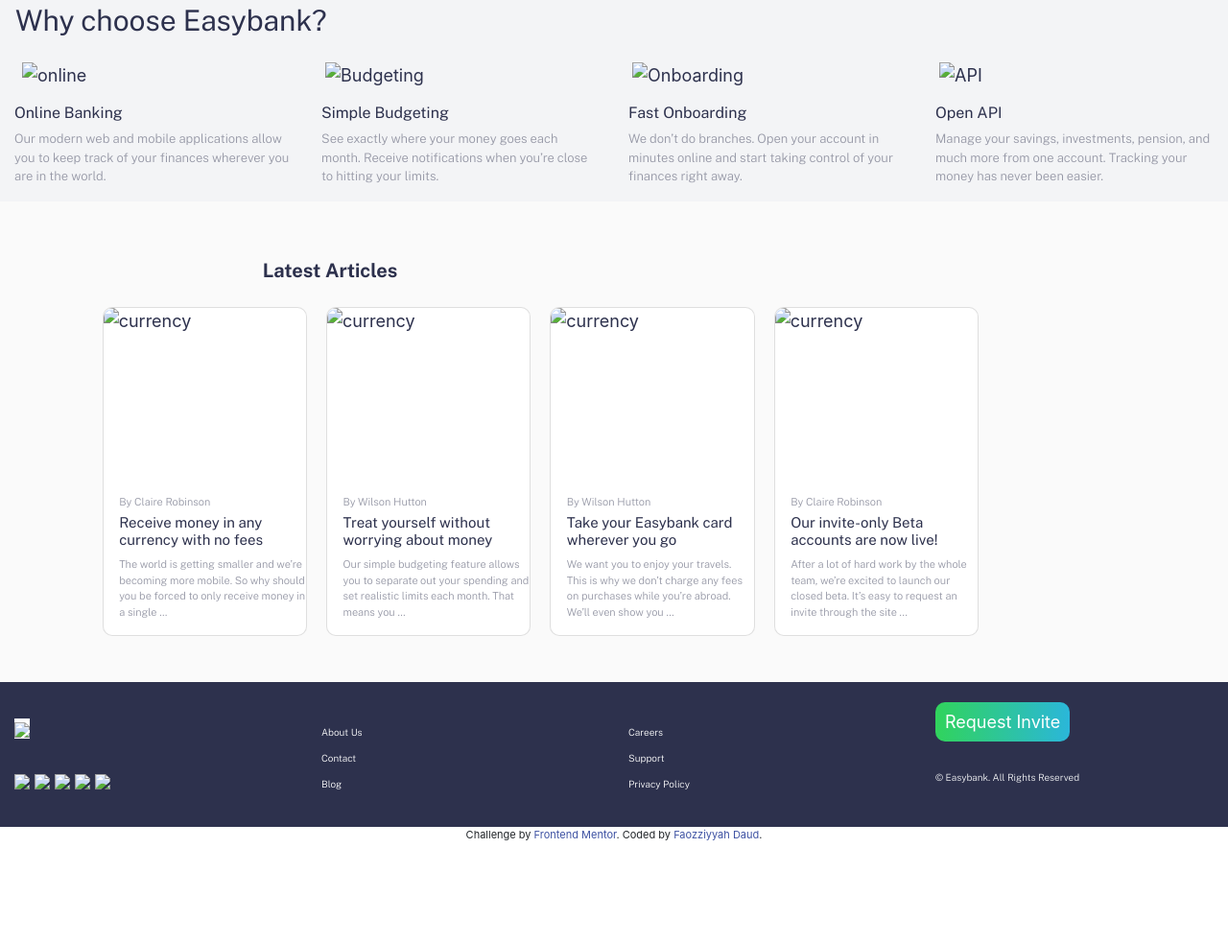
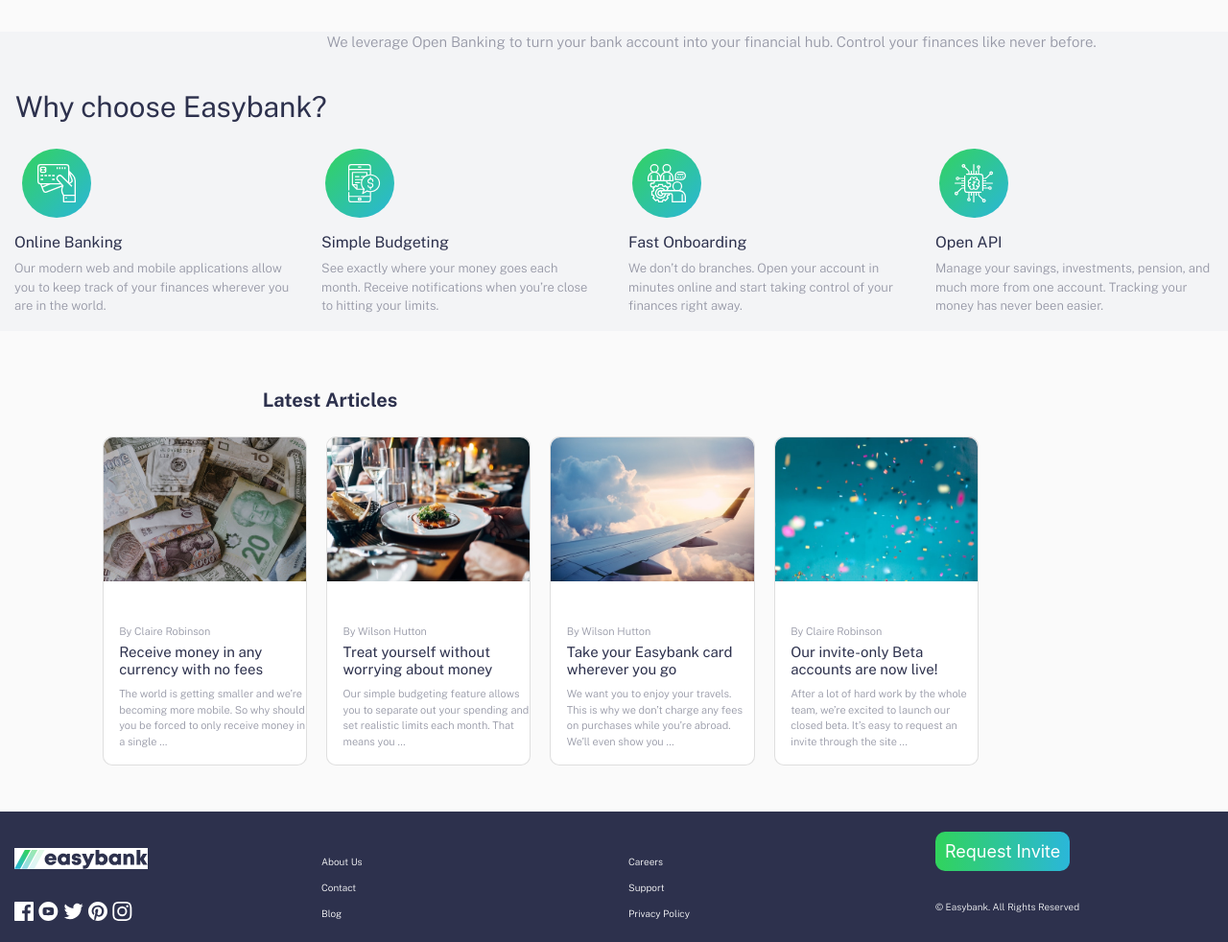
Before and after one commit to faozziyyah/bank-landing-page, a plain HTML site: page index.html in a window 1280 px wide. Shown: the part 371-1353 px from the top of the page at 96% size. Before the commit the page ends 1250 px from the top, so only its background shows below. Drawn offline with nearby package versions, Linux system fonts and the light colour scheme; files whose address does not match are found by name.

Commit message:
Update index.html

```diff
--- a/index.html
+++ b/index.html
@@ -7,7 +7,7 @@
     <!--Bootstrap css-->
     <link rel="stylesheet" href="bootstrap.min.css">
     <link rel="stylesheet" href="main.css">
-  <link rel="icon" type="image/png" sizes="32x32" href="./images/favicon-32x32.png">
+  <link rel="icon" type="image/png" sizes="32x32" href="favicon-32x32.png">
   <link rel="preconnect" href="https://fonts.gstatic.com">
 <link href="https://fonts.googleapis.com/css2?family=Public+Sans:wght@300;400;700&display=swap" rel="stylesheet">
 
@@ -25,7 +25,7 @@
       <!--Bootstrap Navbar-->
   <nav class="navbar navbar-dark navbar-expand-sm fixed-top">
     <div class="container-fluid navbar-header">
-      <a class="navbar-brand mr-auto" id="brand" href="#"><img src="images/logo.svg"></a>
+      <a class="navbar-brand mr-auto" id="brand" href="#"><img src="logo.svg"></a>
       <div class="collapse navbar-collapse" id="Navbar">
       <ul class="navbar-nav mr-auto">
       <li class="nav-item text-center"><a class="nav-link" id="nav" href="#">Home</a></li>
@@ -39,7 +39,7 @@
       </div>
        <a class="d-none d-sm-block" href="#" id="link">Request Invite</a>
        <button class="navbar-toggler" type="button" data-toggle="collapse" data-target="#Navbar">
-        <span><img src="images/icon-hamburger.svg"></span>
+        <span><img src="icon-hamburger.svg"></span>
       </button>
     </div>
 
@@ -49,7 +49,7 @@
 
    <div class="row" id="row">
      <div class="col-12 col-sm-6 image col-sm-push-6">
-       <img src="images/image-mockups.png" alt="image-mockups" class="image-responsive" width="300" height="300">
+       <img src="image-mockups.png" alt="image-mockups" class="image-responsive" width="300" height="300">
      </div>
      <div class="col-12 col-sm-6 next col-sm-pull-6">
        <h2 id="next">Next generation digital banking</h2>
@@ -68,26 +68,26 @@
   </p>
 
      <div class="col-12 col-sm-3">
-       <img src="images/icon-online.svg" class="image-responsive img ml-sm-2" id="img" alt="online">
+       <img src="icon-online.svg" class="image-responsive img ml-sm-2" id="img" alt="online">
        <h6 class="text-sm-left text-center" id="second">Online Banking</h6>
        <p class="second text-sm-left text-center">Our modern web and mobile applications allow you to keep track of your finances
   wherever you are in the world.</p>
      </div>
      <div class="col-12 col-sm-3">
-       <img src="images/icon-budgeting.svg" class="image-responsive ml-sm-1" id="img"  alt="Budgeting">
+       <img src="icon-budgeting.svg" class="image-responsive ml-sm-1" id="img"  alt="Budgeting">
        <h6 class="text-sm-left text-center" id="second">Simple Budgeting</h6>
        <p class="second text-sm-left text-center">See exactly where your money goes each month. Receive notifications when you’re
   close to hitting your limits.</p>
      </div>
      <div class="col-12 col-sm-3">
-       <img src="images/icon-onboarding.svg" class="image-responsive ml-sm-1" id="img" alt="Onboarding">
+       <img src="icon-onboarding.svg" class="image-responsive ml-sm-1" id="img" alt="Onboarding">
        <h6 class="text-sm-left text-center" id="second">Fast Onboarding</h6>
        <p class="second text-sm-left text-center">We don’t do branches. Open your account in minutes online and start taking control
   of your finances right away.
 </p>
      </div>
      <div class="col-12 col-sm-3">
-       <img src="images/icon-api.svg" class="image-responsive ml-sm-1" id="img" alt="API">
+       <img src="icon-api.svg" class="image-responsive ml-sm-1" id="img" alt="API">
        <h6 class="text-sm-left text-center" id="second">Open API</h6>
        <p class="second text-sm-left text-center">Manage your savings, investments, pension, and much more from one account. Tracking
   your money has never been easier.</p>
@@ -103,26 +103,26 @@
 
    <div class="row main">
      <div class="col-10 col-sm-2 offset-sm-1 card mb-5">
-  <img src="images/image-currency.jpg" alt="currency" class="image-responsive" height="150">
+  <img src="image-currency.jpg" alt="currency" class="image-responsive" height="150">
         <p class="p">By Claire Robinson</p>
         <h6>Receive money in any currency with no fees</h6>
  <p>The world is getting smaller and we’re becoming more mobile. So why should you be  forced to only receive money in a single …</p>
      </div>
      <div class="col-10 col-sm-2 card mb-5" id="card">
-  <img src="images/image-restaurant.jpg" alt="currency" class="image-responsive" height="150">
+  <img src="image-restaurant.jpg" alt="currency" class="image-responsive" height="150">
     <p class="p">By Wilson Hutton</p>
         <h6>Treat yourself without worrying about money</h6>
  <p>Our simple budgeting feature allows you to separate out your spending and set realistic limits each month. That means you …</p>
      </div>
      <div class="col-10 col-sm-2 card mb-5" id="card">
-   <img src="images/image-plane.jpg" alt="currency" class="image-responsive" height="150">
+   <img src="image-plane.jpg" alt="currency" class="image-responsive" height="150">
     <p class="p">By Wilson Hutton</p>
         <h6>Take your Easybank card wherever you go</h6>
   <p>We want you to enjoy your travels. This is why we don’t charge any fees on purchases
   while you’re abroad. We’ll even show you …</p>
      </div>
      <div class="col-10 col-sm-2 card mb-5" id="card">
-  <img src="images/image-confetti.jpg" alt="currency" class="image-responsive" height="150">
+  <img src="image-confetti.jpg" alt="currency" class="image-responsive" height="150">
   <p class="p">By Claire Robinson</p>
         <h6>Our invite-only Beta accounts are now live!</h6>
    <p>After a lot of hard work by the whole team, we’re excited to launch our closed beta.
@@ -137,12 +137,12 @@
      <div class="container-fluid">
        <div class="row justify-content-center footer">
          <div class="col-12 col-sm-3 align-self-center">
-      <a href="#" class="logo"><img src="images/logo.svg" class="logo"></a> <br><br>
-        <a href="#"><img src="images/icon-facebook.svg"></a>
-        <a href="#"><img src="images/icon-youtube.svg"></a>
-        <a href="#"><img src="images/icon-twitter.svg"></a>
-        <a href="#"><img src="images/icon-pinterest.svg"></a>
-        <a href="#"><img src="images/icon-instagram.svg"></a>
+      <a href="#" class="logo"><img src="logo.svg" class="logo"></a> <br><br>
+        <a href="#"><img src="icon-facebook.svg"></a>
+        <a href="#"><img src="icon-youtube.svg"></a>
+        <a href="#"><img src="icon-twitter.svg"></a>
+        <a href="#"><img src="icon-pinterest.svg"></a>
+        <a href="#"><img src="icon-instagram.svg"></a>
          </div>
          <div class="col-12 col-sm-3 align-self-center">
          <ul class="list-unstyled">
```
